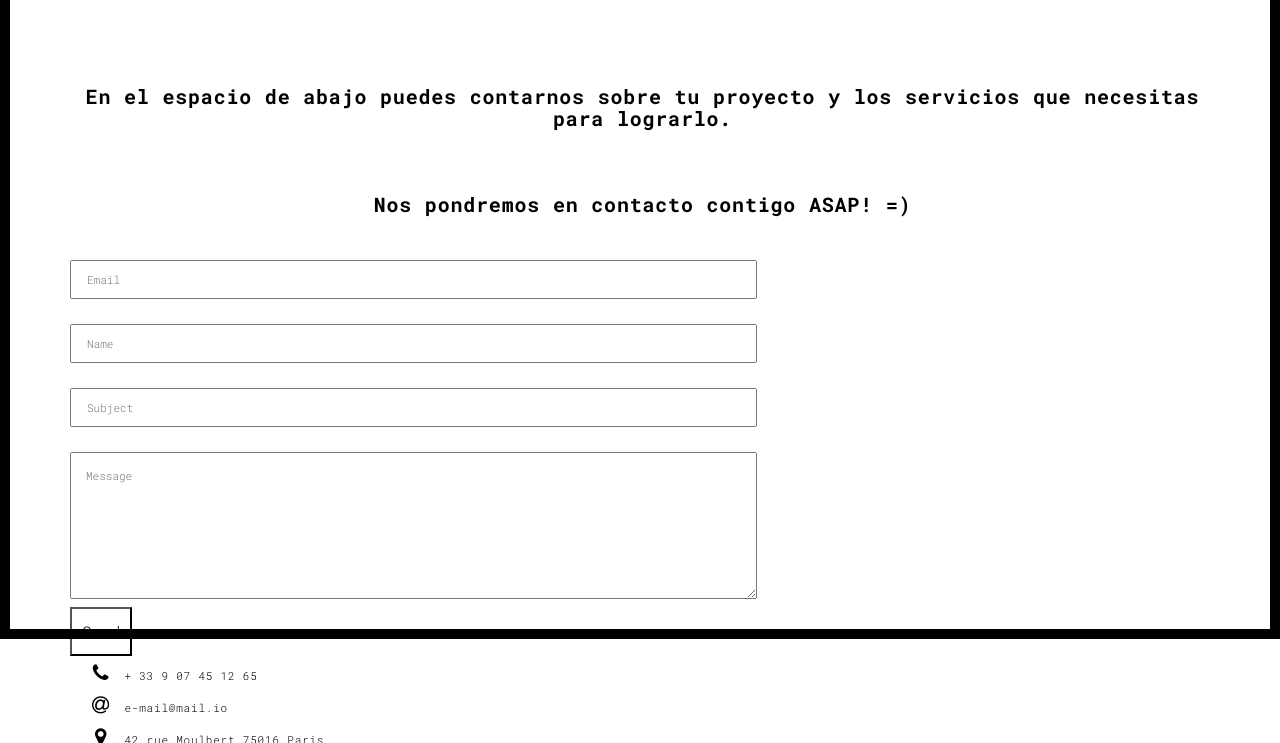
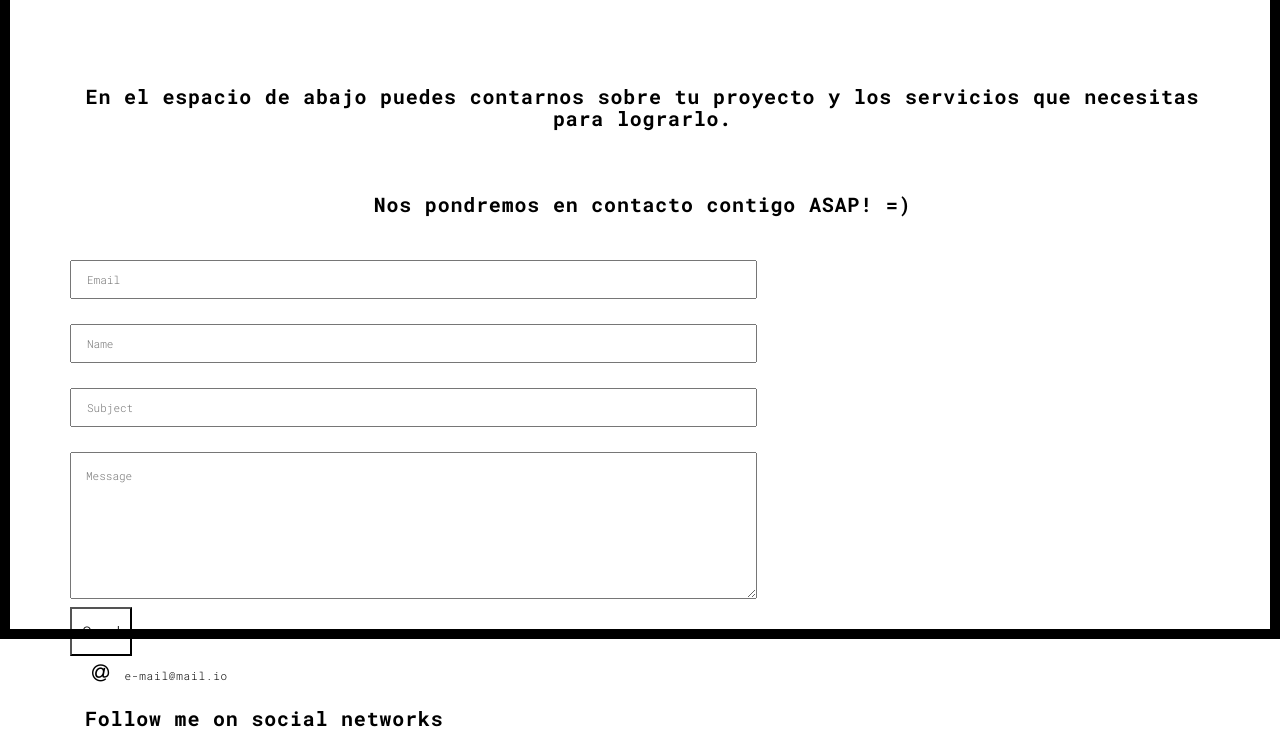
Before and after one commit to rafa-canseco/web_ReadyMad3, a plain HTML site: page Contacto.HTML in a window 1280 px wide. Shown: the part 161-904 px from the top of the page. Drawn offline with nearby package versions, Linux system fonts and the light colour scheme.

Commit message:
cambio about

```diff
--- a/Contacto.HTML
+++ b/Contacto.HTML
@@ -71,10 +71,10 @@
     <div class="col-md-5 address-container">
         <ul class="list-unstyled">
           <li>
-            <span class="fa-icon">
+            <!-- <span class="fa-icon">
               <i class="fa fa-phone" aria-hidden="true"></i>
             </span>
-            + 33 9 07 45 12 65
+            + 33 9 07 45 12 65 -->
           </li>
           <li>
             <span class="fa-icon">
@@ -83,11 +83,11 @@
             e-mail@mail.io
           </li>
           <li>
-            <span class="fa-icon">
+            <!-- <span class="fa-icon">
               <i class="fa fa fa-map-marker" aria-hidden="true"></i>
             </span>
             42 rue Moulbert 75016 Paris
-          </li>
+          </li> -->
         </ul>
         <h3>Follow me on social networks</h3>
         <a href="https://www.facebook.com/profile.php?id=100087292458761&viewas=&show_switched_toast=f[…]ollower_visibility_disclosure=false&bypass_exit_warning=true" title="" class="fa-icon">
```
Also changed, not shown: about.html (+1 -1 lines), assets/images/final.jpeg (added).
